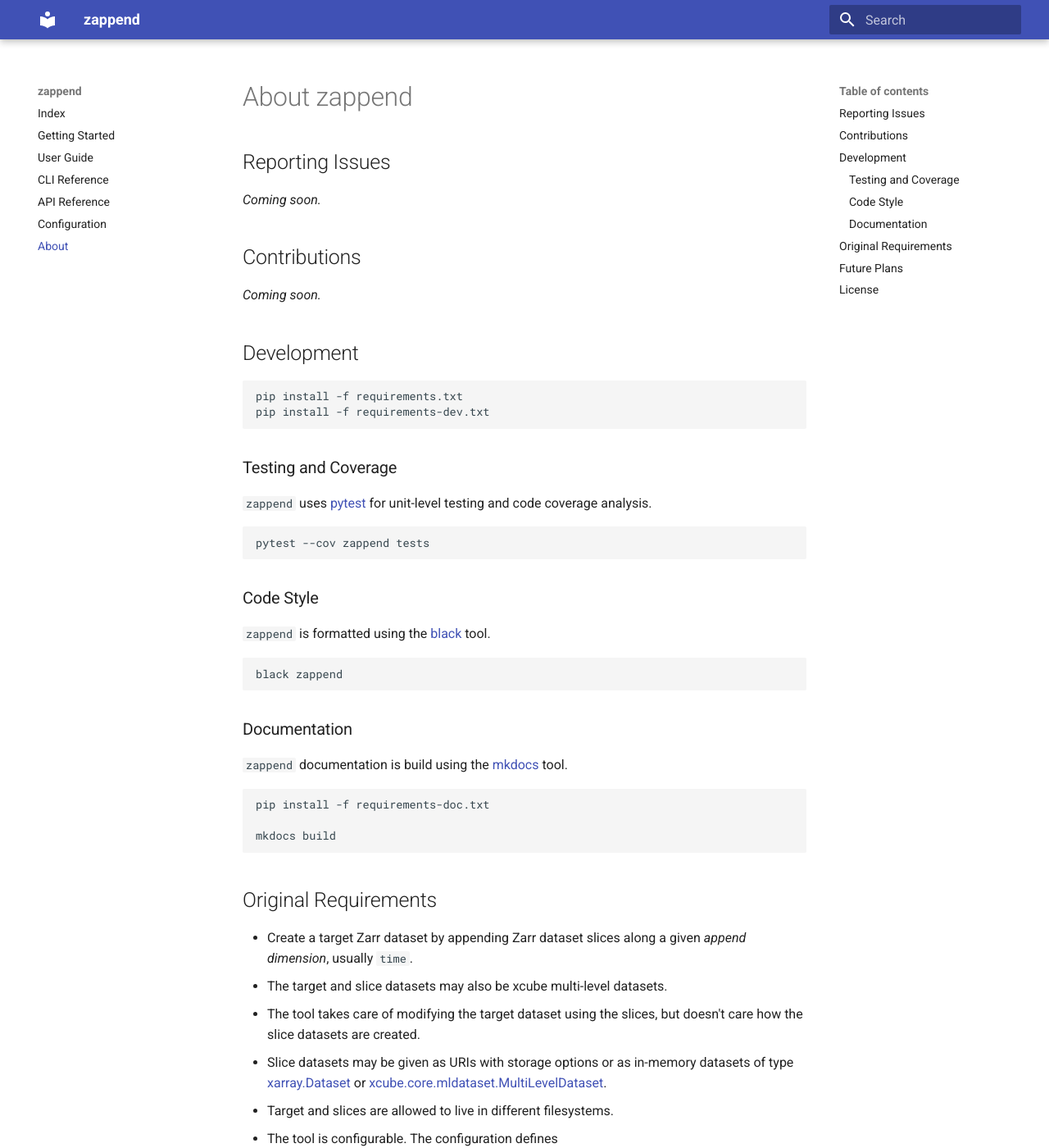
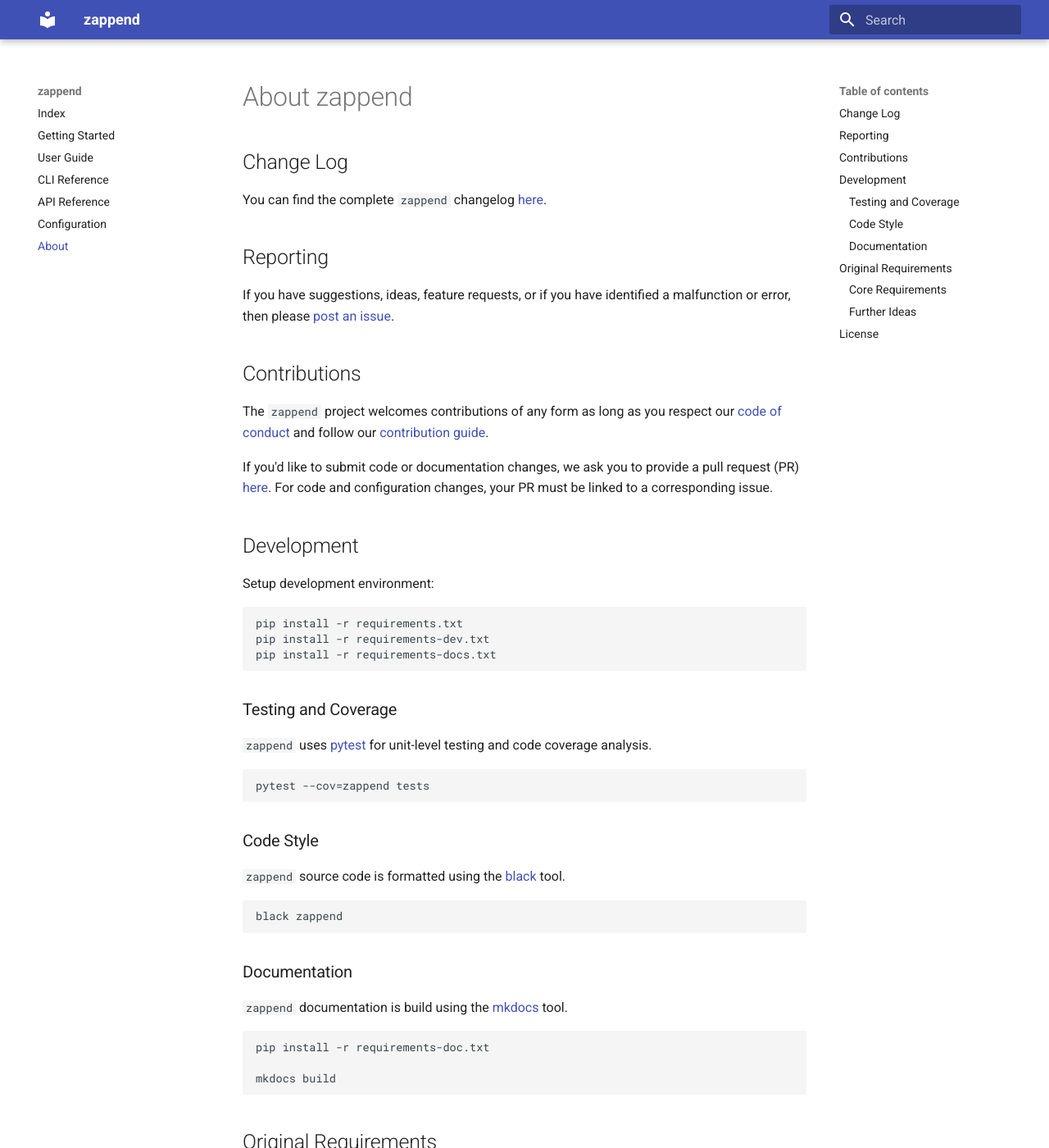
Before and after one commit to bcdev/zappend, an MkDocs documentation site: the page built from docs/about.md, in a window 1280 px wide and 1400 px high. Shown: the whole window at 82% size. Built offline with MkDocs 1.6.1 and Material for MkDocs 9.7.7, drawn with Linux system fonts in a browser that asks for light colours; some of the changed text lies outside the part shown.

````diff
--- a/docs/about.md
+++ b/docs/about.md
@@ -1,18 +1,38 @@
 # About zappend
 
-## Reporting Issues
+## Change Log
 
-_Coming soon._
+You can find the complete `zappend` changelog
+[here](https://github.com/bcdev/zappend/blob/main/CHANGES.md).
+
+## Reporting
+
+If you have suggestions, ideas, feature requests, or if you have identified
+a malfunction or error, then please
+[post an issue](https://github.com/bcdev/zappend/issues).
 
 ## Contributions
 
-_Coming soon._
+The `zappend` project welcomes contributions of any form
+as long as you respect our
+[code of conduct](https://github.com/bcdev/zappend/blob/main/CODE_OF_CONDUCT.md)
+and follow our
+[contribution guide](https://github.com/bcdev/zappend/blob/main/CONTRIBUTING.md).
+
+If you'd like to submit code or documentation changes, we ask you to provide a
+pull request (PR)
+[here](https://github.com/bcdev/zappend/pulls).
+For code and configuration changes, your PR must be linked to a
+corresponding issue.
 
 ## Development
 
+Setup development environment:
+
 ```bash
-pip install -f requirements.txt
-pip install -f requirements-dev.txt
+pip install -r requirements.txt
+pip install -r requirements-dev.txt
+pip install -r requirements-docs.txt
 ```
 
 ### Testing and Coverage
@@ -21,12 +41,12 @@ pip install -f requirements-dev.txt
 and code coverage analysis.
 
 ```bash
-pytest --cov zappend tests
+pytest --cov=zappend tests
 ```
 
 ### Code Style
 
-`zappend` is formatted using the [black](https://black.readthedocs.io/) tool.
+`zappend` source code is formatted using the [black](https://black.readthedocs.io/) tool.
 
 ```bash
 black zappend
@@ -37,16 +57,17 @@ black zappend
 `zappend` documentation is build using the [mkdocs](https://www.mkdocs.org/) tool.
 
 ```bash
-pip install -f requirements-doc.txt
+pip install -r requirements-doc.txt
 
 mkdocs build
 ```
 
 ## Original Requirements
 
+### Core Requirements
+
 * Create a target Zarr dataset by appending Zarr dataset slices along a
   given *append dimension*, usually `time`.
-* The target and slice datasets may also be xcube multi-level datasets.
 * The tool takes care of modifying the target dataset using the slices,
   but doesn't care how the slice datasets are created.
 * Slice datasets may be given as URIs with storage options or as
@@ -107,7 +128,7 @@ mkdocs build
     iterable providing the arguments for the function.
     This is similar how the Python `map()` built-in works.
 
-## Future Plans
+### Further Ideas
 
 * Allow for inserting and deleting slices.
 * Allow specifying a constant delta between coordinates of the append dimension.
````
Also changed, not shown: CODE_OF_CONDUCT.md (added, +13 -0 lines), CONTRIBUTING.md (added, +57 -0 lines).
